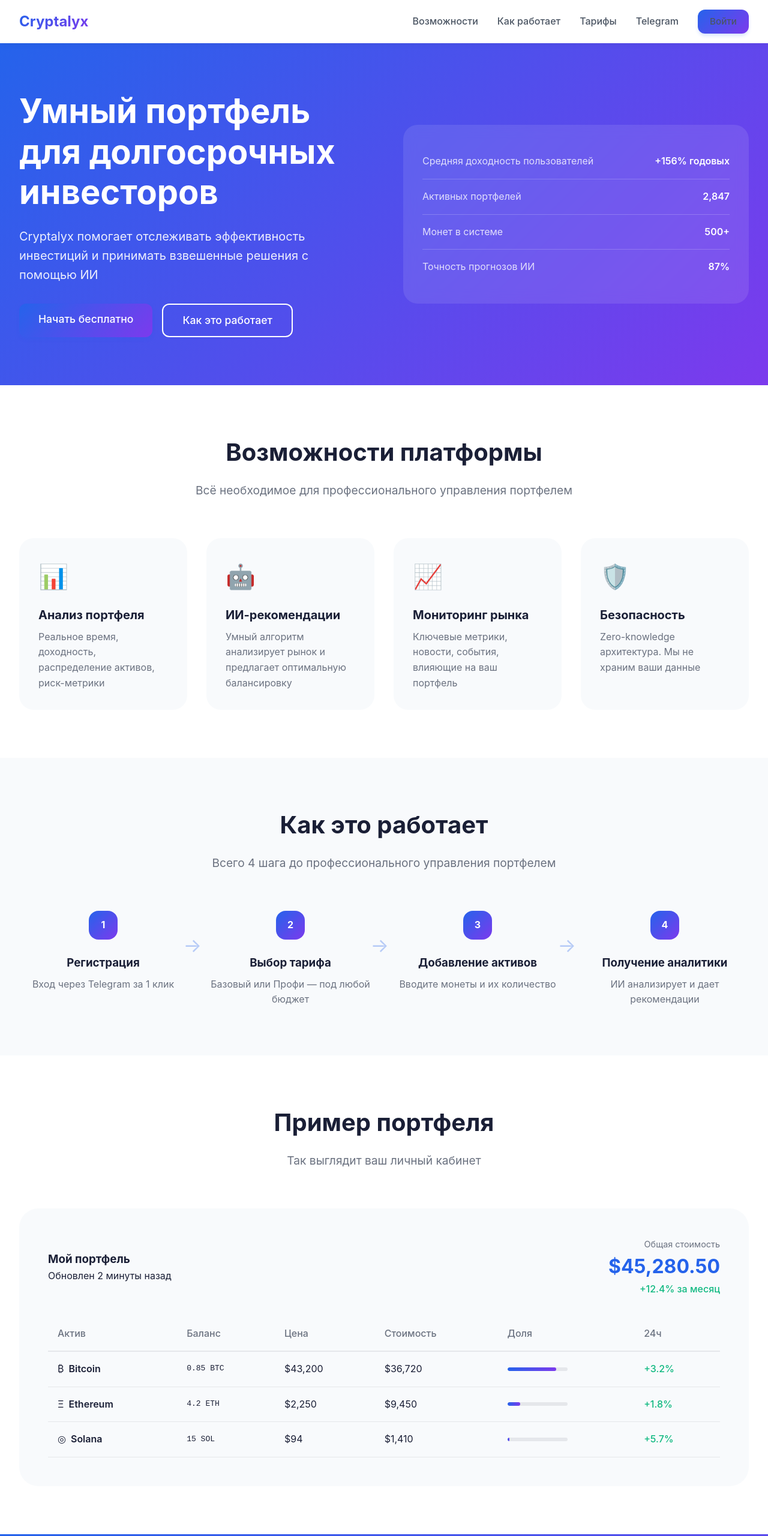
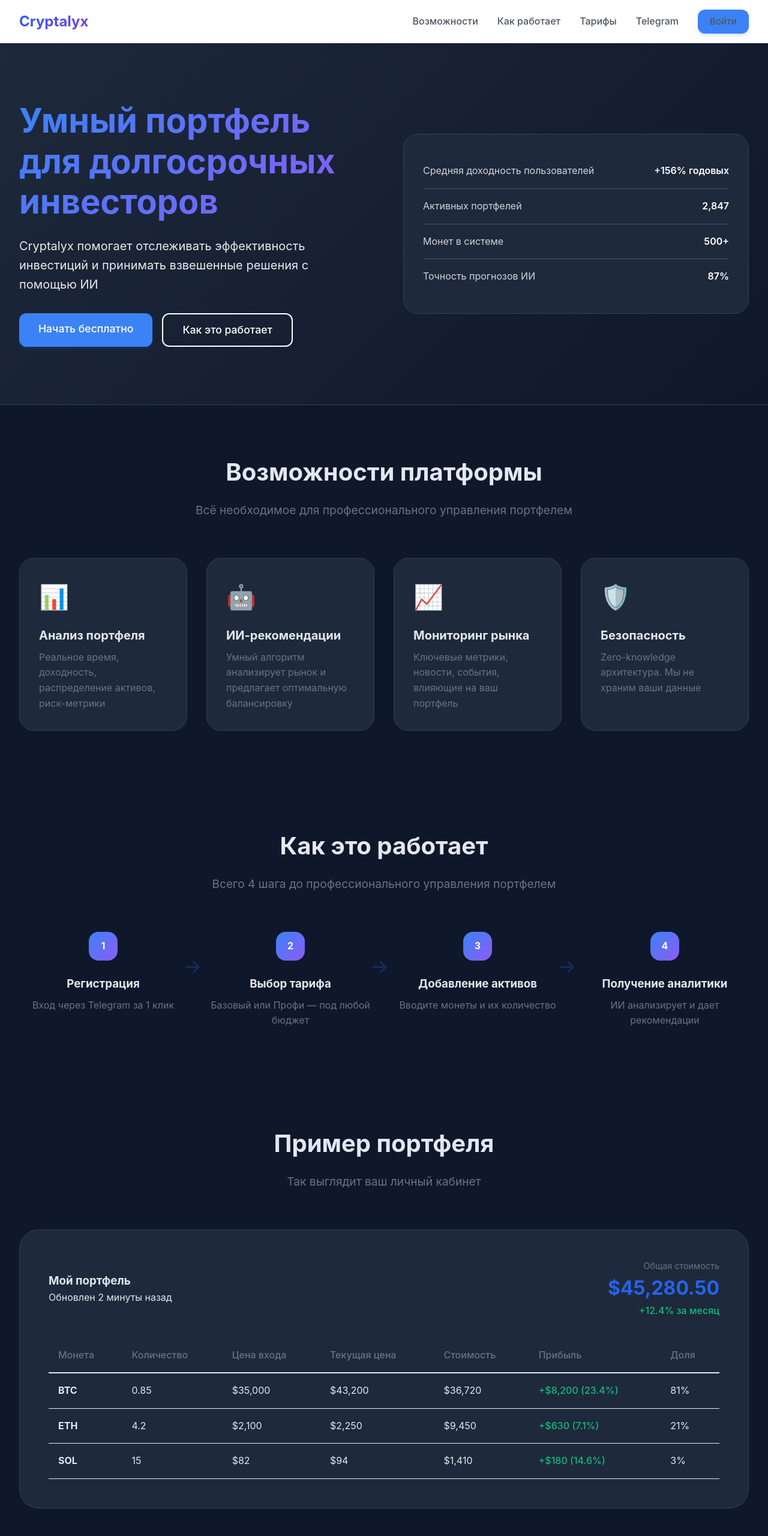
Before and after one commit to fra1ko/cryptalyx-server, a website: page public/index.html in a window 1280 px wide. Shown: the top 2560 px of the page at 60% size. Drawn offline with Linux system fonts and the light colour scheme.

Commit message:
Update design

```diff
--- a/public/index.html
+++ b/public/index.html
@@ -5,6 +5,119 @@
     <meta name="viewport" content="width=device-width, initial-scale=1.0">
     <title>Cryptalyx — Умный портфель инвестора</title>
     <link rel="stylesheet" href="style.css">
+    <style>
+        /* Дополнительные стили для главной */
+        .hero {
+            background: linear-gradient(135deg, #1e293b, #0f172a);
+            color: white;
+            padding: 6rem 0;
+            border-bottom: 1px solid #334155;
+        }
+
+        .hero h1 {
+            font-size: 3.5rem;
+            line-height: 1.2;
+            margin-bottom: 1.5rem;
+            font-weight: 700;
+            background: linear-gradient(135deg, #3b82f6, #8b5cf6);
+            -webkit-background-clip: text;
+            -webkit-text-fill-color: transparent;
+        }
+
+        .hero-stats {
+            background: #1e293b;
+            border-radius: 1.5rem;
+            padding: 2rem;
+            border: 1px solid #334155;
+        }
+
+        .features {
+            background: #0f172a;
+            color: #e2e8f0;
+        }
+
+        .feature-card {
+            background: #1e293b;
+            border: 1px solid #334155;
+            color: #e2e8f0;
+        }
+
+        .how-it-works {
+            background: #0f172a;
+            color: #e2e8f0;
+        }
+
+        .step-number {
+            background: linear-gradient(135deg, #3b82f6, #8b5cf6);
+        }
+
+        .portfolio-preview {
+            background: #0f172a;
+            color: #e2e8f0;
+        }
+
+        .portfolio-card {
+            background: #1e293b;
+            border: 1px solid #334155;
+        }
+
+        .pricing {
+            background: linear-gradient(135deg, #1e293b, #0f172a);
+            color: white;
+        }
+
+        .pricing-card {
+            background: #1e293b;
+            border: 1px solid #334155;
+            color: #e2e8f0;
+        }
+
+        .pricing-card.popular {
+            border: 2px solid #3b82f6;
+        }
+
+        .ai-recommendations {
+            background: #0f172a;
+            color: #e2e8f0;
+        }
+
+        .recommendation-card {
+            background: #1e293b;
+            border: 1px solid #334155;
+            color: #e2e8f0;
+        }
+
+        .cta {
+            background: #0f172a;
+            color: #e2e8f0;
+            border-top: 1px solid #334155;
+        }
+
+        footer {
+            background: #0f172a;
+            color: #94a3b8;
+            border-top: 1px solid #334155;
+        }
+
+        .btn-primary {
+            background: #3b82f6;
+            color: white;
+        }
+
+        .btn-primary:hover {
+            background: #2563eb;
+        }
+
+        .btn-outline {
+            border: 2px solid #3b82f6;
+            color: #3b82f6;
+        }
+
+        .btn-outline:hover {
+            background: #3b82f6;
+            color: white;
+        }
+    </style>
 </head>
 <body>
     <nav class="navbar">
@@ -132,65 +245,42 @@
             <table class="assets-table">
                 <thead>
                     <tr>
-                            <th>Актив</th>
-                            <th>Баланс</th>
-                            <th>Цена</th>
+                        <th>Монета</th>
+                        <th>Количество</th>
+                        <th>Цена входа</th>
+                        <th>Текущая цена</th>
                         <th>Стоимость</th>
+                        <th>Прибыль</th>
                         <th>Доля</th>
-                            <th>24ч</th>
                     </tr>
                 </thead>
                 <tbody>
                     <tr>
-                            <td>
-                                <div class="asset-name">
-                                    <span>₿</span>
-                                    <span class="asset-symbol">Bitcoin</span>
-                                </div>
-                            </td>
-                            <td class="asset-balance">0.85 BTC</td>
+                        <td><strong>BTC</strong></td>
+                        <td>0.85</td>
+                        <td>$35,000</td>
                         <td>$43,200</td>
                         <td>$36,720</td>
-                            <td>
-                                <div class="progress-bar">
-                                    <div class="progress-fill" style="width: 81%"></div>
-                                </div>
-                            </td>
-                            <td class="asset-profit">+3.2%</td>
+                        <td class="asset-profit">+$8,200 (23.4%)</td>
+                        <td>81%</td>
                     </tr>
                     <tr>
-                            <td>
-                                <div class="asset-name">
-                                    <span>Ξ</span>
-                                    <span class="asset-symbol">Ethereum</span>
-                                </div>
-                            </td>
-                            <td class="asset-balance">4.2 ETH</td>
+                        <td><strong>ETH</strong></td>
+                        <td>4.2</td>
+                        <td>$2,100</td>
                         <td>$2,250</td>
                         <td>$9,450</td>
-                            <td>
-                                <div class="progress-bar">
-                                    <div class="progress-fill" style="width: 21%"></div>
-                                </div>
-                            </td>
-                            <td class="asset-profit">+1.8%</td>
+                        <td class="asset-profit">+$630 (7.1%)</td>
+                        <td>21%</td>
                     </tr>
                     <tr>
-                            <td>
-                                <div class="asset-name">
-                                    <span>◎</span>
-                                    <span class="asset-symbol">Solana</span>
-                                </div>
-                            </td>
-                            <td class="asset-balance">15 SOL</td>
+                        <td><strong>SOL</strong></td>
+                        <td>15</td>
+                        <td>$82</td>
                         <td>$94</td>
                         <td>$1,410</td>
-                            <td>
-                                <div class="progress-bar">
-                                    <div class="progress-fill" style="width: 3%"></div>
-                                </div>
-                            </td>
-                            <td class="asset-profit">+5.7%</td>
+                        <td class="asset-profit">+$180 (14.6%)</td>
+                        <td>3%</td>
                     </tr>
                 </tbody>
             </table>
```
Lines whose indentation alone changed are shown as unchanged.
